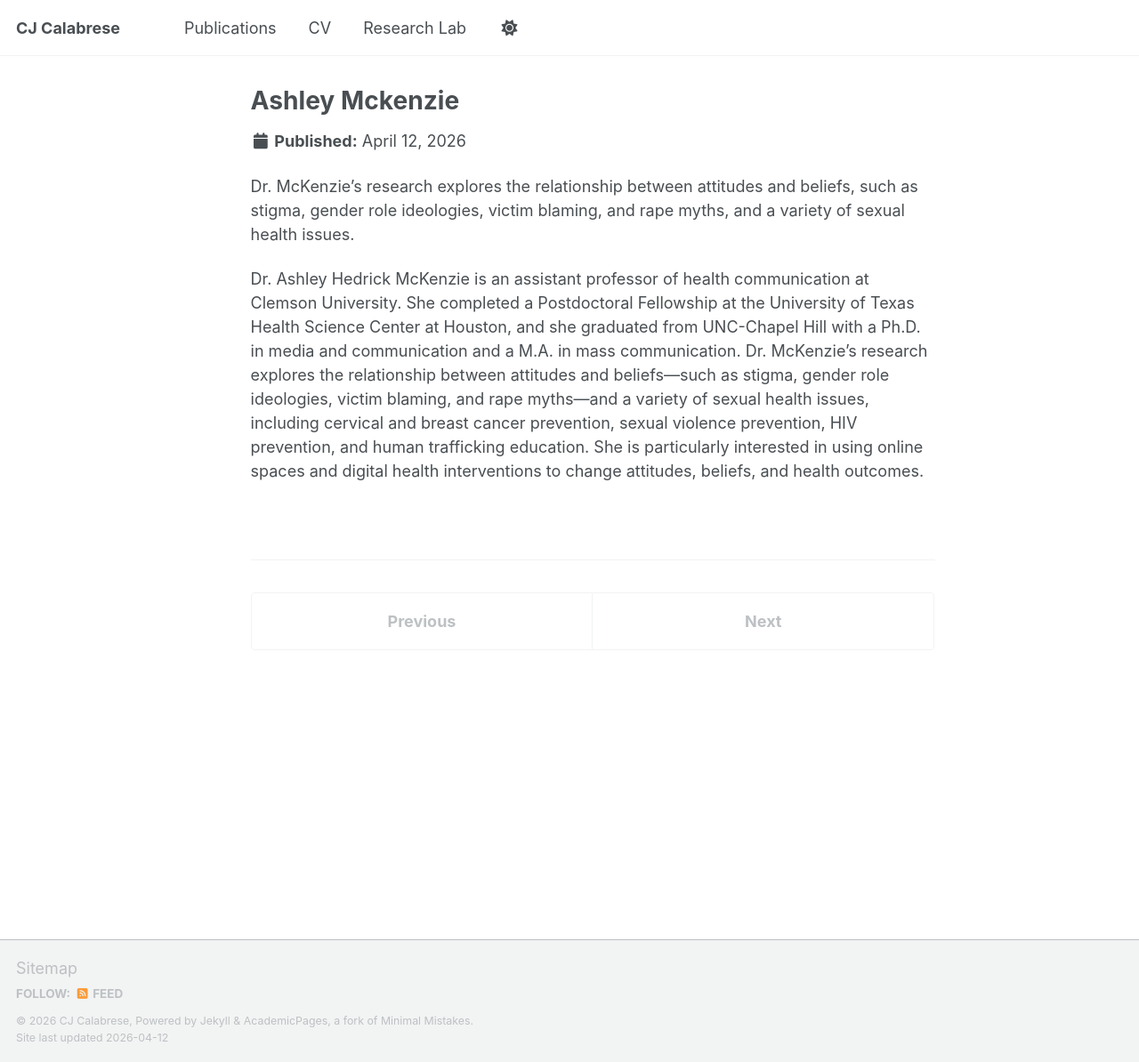
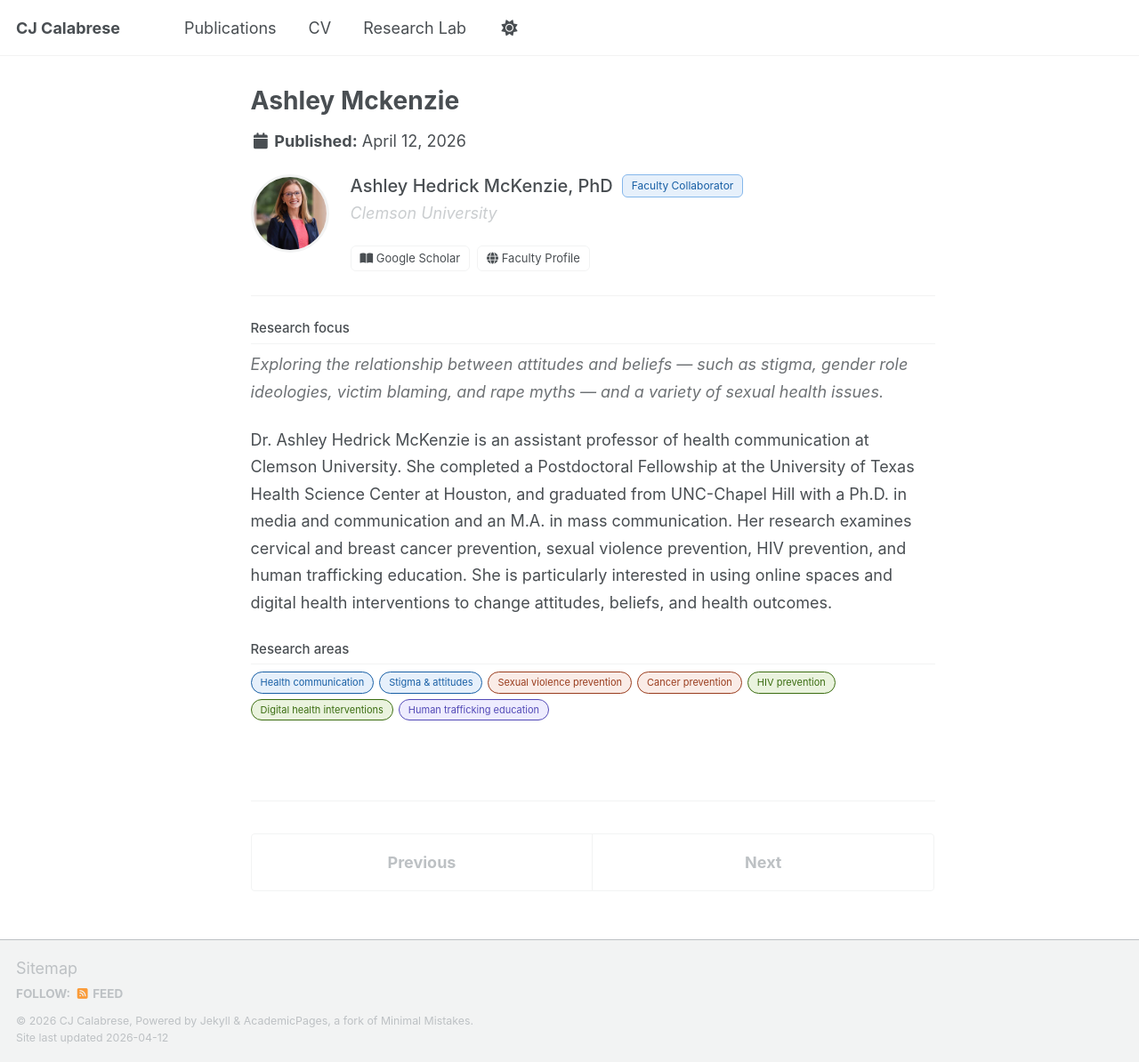
Before and after one commit to cjcalabresephd/cjcalabresephd.github.io, a Jekyll site: the page built from _people/ashley-mckenzie.md, in a window 1280 px wide and 1194 px high. Shown: the whole window at 89% size. Built offline with Jekyll 4.4.1, drawn with Linux system fonts in a browser that asks for light colours; a script bundle is joined from its source files by our own code; library files that are not in the unit come from our copies.

Commit message:
Update ashley-mckenzie.md

```diff
--- a/_people/ashley-mckenzie.md
+++ b/_people/ashley-mckenzie.md
@@ -1,5 +1,4 @@
 ---
-
 name: Ashley Hedrick McKenzie, PhD
 lastname: McKenzie
 role: Faculty Collaborator
@@ -9,9 +8,52 @@ scholar: https://scholar.google.com/citations?user=JcAn5K4AAAAJ&hl=en
 website: https://www.clemson.edu/cbshs/about/profiles/index.html?userid=ashmcke
 alumni: false
 layout: single
-
 ---
 
-Dr. McKenzie's research explores the relationship between attitudes and beliefs, such as stigma, gender role ideologies, victim blaming, and rape myths, and a variety of sexual health issues.
+<div class="profile-card-page">
 
-Dr. Ashley Hedrick McKenzie is an assistant professor of health communication at Clemson University. She completed a Postdoctoral Fellowship at the University of Texas Health Science Center at Houston, and she graduated from UNC-Chapel Hill with a Ph.D. in media and communication and a M.A. in mass communication. Dr. McKenzie's research explores the relationship between attitudes and beliefs—such as stigma, gender role ideologies, victim blaming, and rape myths—and a variety of sexual health issues, including cervical and breast cancer prevention, sexual violence prevention, HIV prevention, and human trafficking education. She is particularly interested in using online spaces and digital health interventions to change attitudes, beliefs, and health outcomes.
+  <div class="pcp-header">
+    <div class="pcp-avatar">
+      <img src="/images/lab/ashleymckenzie.jpg" alt="Ashley Hedrick McKenzie" />
+    </div>
+    <div class="pcp-meta">
+      <div class="pcp-name-row">
+        <h1 class="pcp-name">Ashley Hedrick McKenzie, PhD</h1>
+        <span class="pcp-badge">Faculty Collaborator</span>
+      </div>
+      <p class="pcp-affiliation">Clemson University</p>
+      <div class="pcp-links">
+        <a href="https://scholar.google.com/citations?user=JcAn5K4AAAAJ&hl=en" target="_blank" rel="noopener">
+          <i class="fas fa-book-open"></i> Google Scholar
+        </a>
+        <a href="https://www.clemson.edu/cbshs/about/profiles/index.html?userid=ashmcke" target="_blank" rel="noopener">
+          <i class="fas fa-globe"></i> Faculty Profile
+        </a>
+      </div>
+    </div>
+  </div>
+
+  <div class="pcp-section">
+    <h2 class="pcp-section-title">Research focus</h2>
+    <p class="pcp-tagline">
+      Exploring the relationship between attitudes and beliefs — such as stigma, gender role ideologies, victim blaming, and rape myths — and a variety of sexual health issues.
+    </p>
+    <p class="pcp-bio">
+      Dr. Ashley Hedrick McKenzie is an assistant professor of health communication at Clemson University. She completed a Postdoctoral Fellowship at the University of Texas Health Science Center at Houston, and graduated from UNC-Chapel Hill with a Ph.D. in media and communication and an M.A. in mass communication. Her research examines cervical and breast cancer prevention, sexual violence prevention, HIV prevention, and human trafficking education. She is particularly interested in using online spaces and digital health interventions to change attitudes, beliefs, and health outcomes.
+    </p>
+  </div>
+
+  <div class="pcp-section">
+    <h2 class="pcp-section-title">Research areas</h2>
+    <div class="research-chips">
+      <span class="chip chip-blue">Health communication</span>
+      <span class="chip chip-blue">Stigma &amp; attitudes</span>
+      <span class="chip chip-orange">Sexual violence prevention</span>
+      <span class="chip chip-orange">Cancer prevention</span>
+      <span class="chip chip-green">HIV prevention</span>
+      <span class="chip chip-green">Digital health interventions</span>
+      <span class="chip chip-purple">Human trafficking education</span>
+    </div>
+  </div>
+
+</div>
```
